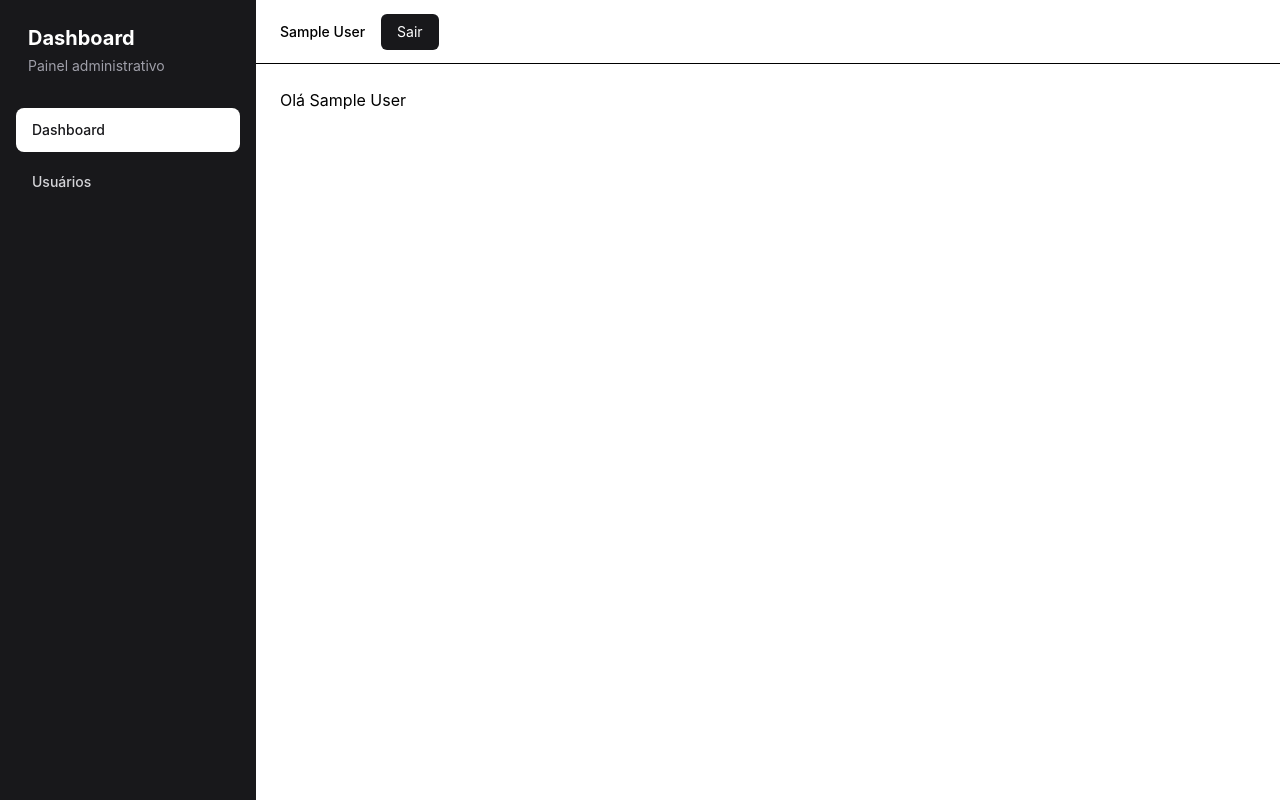
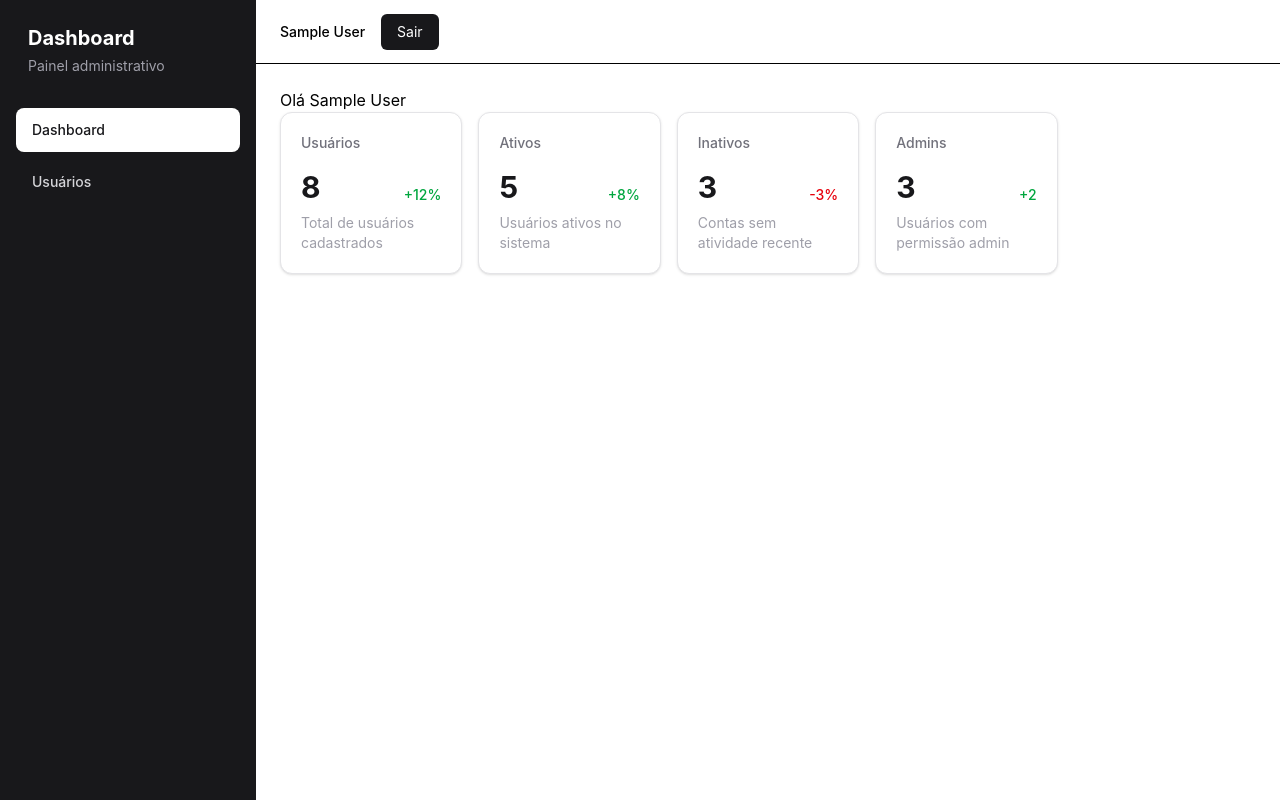
Before and after one commit to Luiz-de-Lima/admin-dashboard, a React (Vite) app: page / in a window 1280 px wide. Built offline with nearby package versions, Linux system fonts and the light colour scheme; sample sign-in values are in the browser's storage.

Commit message:
feat: DashboardPage com cards de métricas reais

```diff
--- a/src/components/Table/index.tsx
+++ b/src/components/Table/index.tsx
@@ -1,10 +1,10 @@
 import type { User } from "../../types";
-interface userProp {
+interface UserProp {
   userTable: User[];
   onDeleteUser: (user: User) => void;
 }
 
-const Table = ({ userTable, onDeleteUser }: userProp) => {
+const Table = ({ userTable, onDeleteUser }: UserProp) => {
   return (
     <div className="overflow-hidden rounded-xl border border-slate-200 bg-white shadow-sm">
       <div className="overflow-x-auto">
--- a/src/pages/DashboardPage/index.tsx
+++ b/src/pages/DashboardPage/index.tsx
@@ -1,8 +1,89 @@
 import { useAuth } from "../../hooks/useAuth";
+import { getUsers } from "../../services/useServices";
+
+interface DashboardMetrics {
+  totalUsers: number;
+  activeUsers: number;
+  inactiveUsers: number;
+  adminUsers: number;
+}
 
 const DashboardPage = () => {
   const { user } = useAuth();
-  return <div>{user && <p>Olá {user.name}</p>}</div>;
+  const users = getUsers();
+  const metrics: DashboardMetrics = {
+    totalUsers: users.length,
+    activeUsers: users.filter((user) => user.status === "active").length,
+    inactiveUsers: users.filter((user) => user.status === "inactive").length,
+    adminUsers: users.filter((user) => user.role === "admin").length,
+  };
+
+  return (
+    <div>
+      {user && <p>Olá {user.name}</p>}
+      <section className="grid gap-4 sm:grid-cols-2 lg:grid-cols-5">
+        <div className="rounded-xl border border-zinc-200 bg-white p-5 shadow-sm">
+          <p className="text-sm font-medium text-zinc-500">Usuários</p>
+
+          <div className="mt-4 flex items-end justify-between">
+            <h3 className="text-3xl font-bold text-zinc-900">
+              {metrics.totalUsers}
+            </h3>
+            <span className="text-sm font-medium text-green-600">+12%</span>
+          </div>
+
+          <p className="mt-2 text-sm text-zinc-400">
+            Total de usuários cadastrados
+          </p>
+        </div>
+
+        <div className="rounded-xl border border-zinc-200 bg-white p-5 shadow-sm">
+          <p className="text-sm font-medium text-zinc-500">Ativos</p>
+
+          <div className="mt-4 flex items-end justify-between">
+            <h3 className="text-3xl font-bold text-zinc-900">
+              {metrics.activeUsers}
+            </h3>
+            <span className="text-sm font-medium text-green-600">+8%</span>
+          </div>
+
+          <p className="mt-2 text-sm text-zinc-400">
+            Usuários ativos no sistema
+          </p>
+        </div>
+
+        <div className="rounded-xl border border-zinc-200 bg-white p-5 shadow-sm">
+          <p className="text-sm font-medium text-zinc-500">Inativos</p>
+
+          <div className="mt-4 flex items-end justify-between">
+            <h3 className="text-3xl font-bold text-zinc-900">
+              {metrics.inactiveUsers}
+            </h3>
+            <span className="text-sm font-medium text-red-600">-3%</span>
+          </div>
+
+          <p className="mt-2 text-sm text-zinc-400">
+            Contas sem atividade recente
+          </p>
+        </div>
+
+        <div className="rounded-xl border border-zinc-200 bg-white p-5 shadow-sm">
+          <p className="text-sm font-medium text-zinc-500">Admins</p>
+
+          <div className="mt-4 flex items-end justify-between">
+            <h3 className="text-3xl font-bold text-zinc-900">
+              {metrics.adminUsers}
+            </h3>
+            <span className="text-sm font-medium text-green-600">+2</span>
+          </div>
+
+          <p className="mt-2 text-sm text-zinc-400">
+            Usuários com permissão admin
+          </p>
+        </div>
+      </section>
+    </div>
+  );
 };
 
 export default DashboardPage;
```
